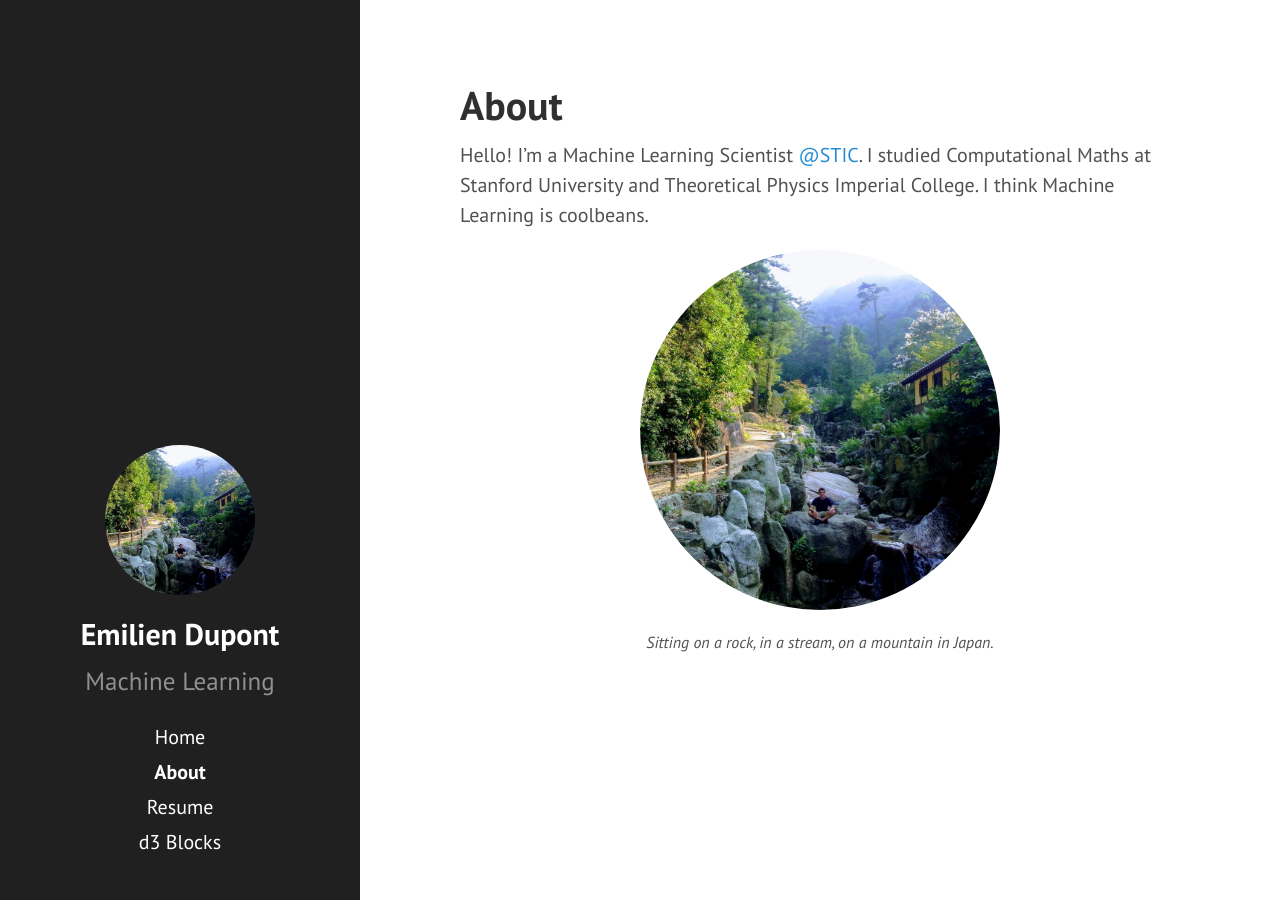
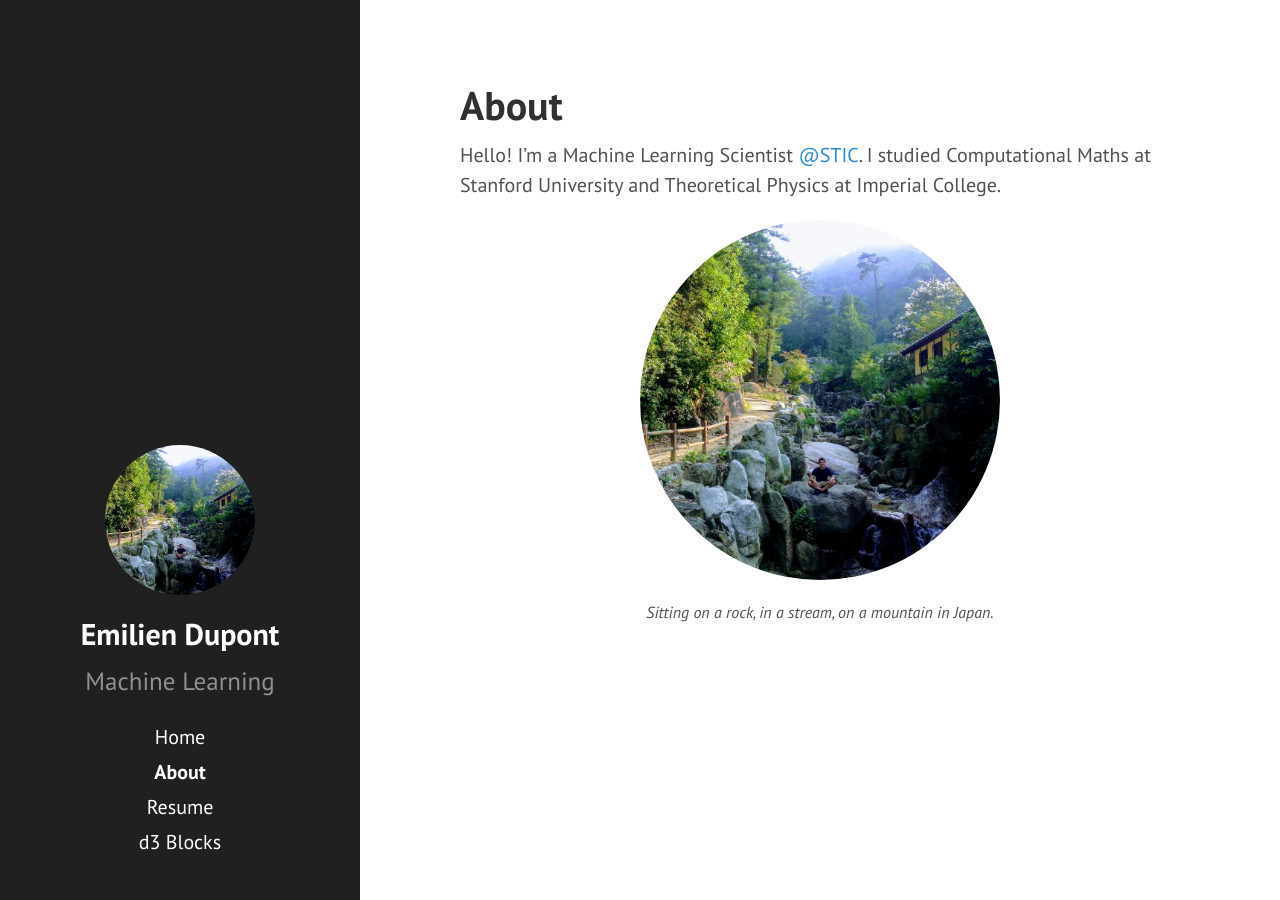
Before and after one commit to EmilienDupont/emiliendupont.github.io, a Jekyll site: the page built from about.md, in a window 1280 px wide. Built offline with Jekyll 4.4.1, drawn with Linux system fonts in a browser that asks for light colours.

Commit message:
:sparkles: fixed typo

```diff
--- a/about.md
+++ b/about.md
@@ -4,7 +4,7 @@ title: About
 ---
 
 
-Hello! I'm a Machine Learning Scientist [@STIC](http://www.slb.com/about/rd/technology/stic.aspx). I studied Computational Maths at Stanford University and Theoretical Physics Imperial College. I think Machine Learning is coolbeans.
+Hello! I'm a Machine Learning Scientist [@STIC](http://www.slb.com/about/rd/technology/stic.aspx). I studied Computational Maths at Stanford University and Theoretical Physics at Imperial College.
 
 <img src="{{ site.url }}/imgs/profile.jpg" style="align:center; margin: 0 auto; width:360px; border-radius: 50%;">
 <p style="text-align: center; font-style: italic; font-size: 80%;">Sitting on a rock, in a stream, on a mountain in Japan.</p>
```
